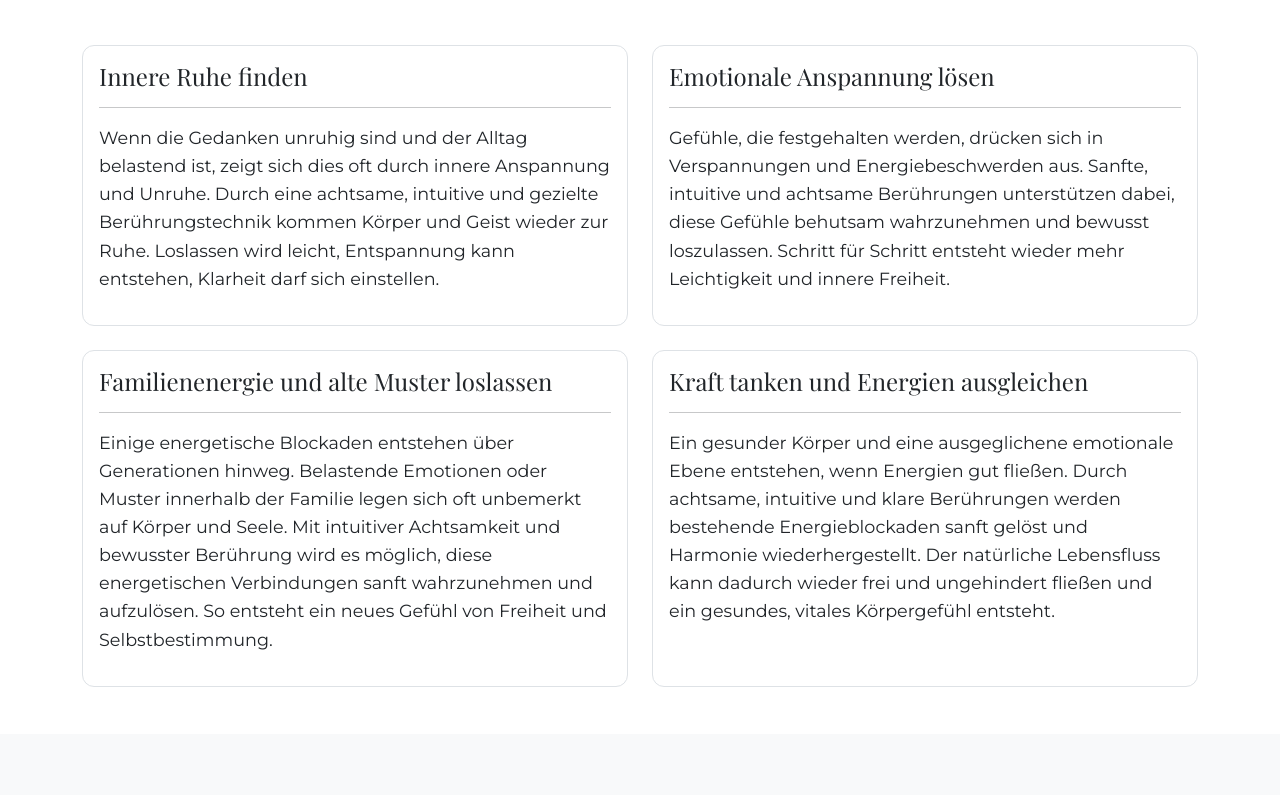
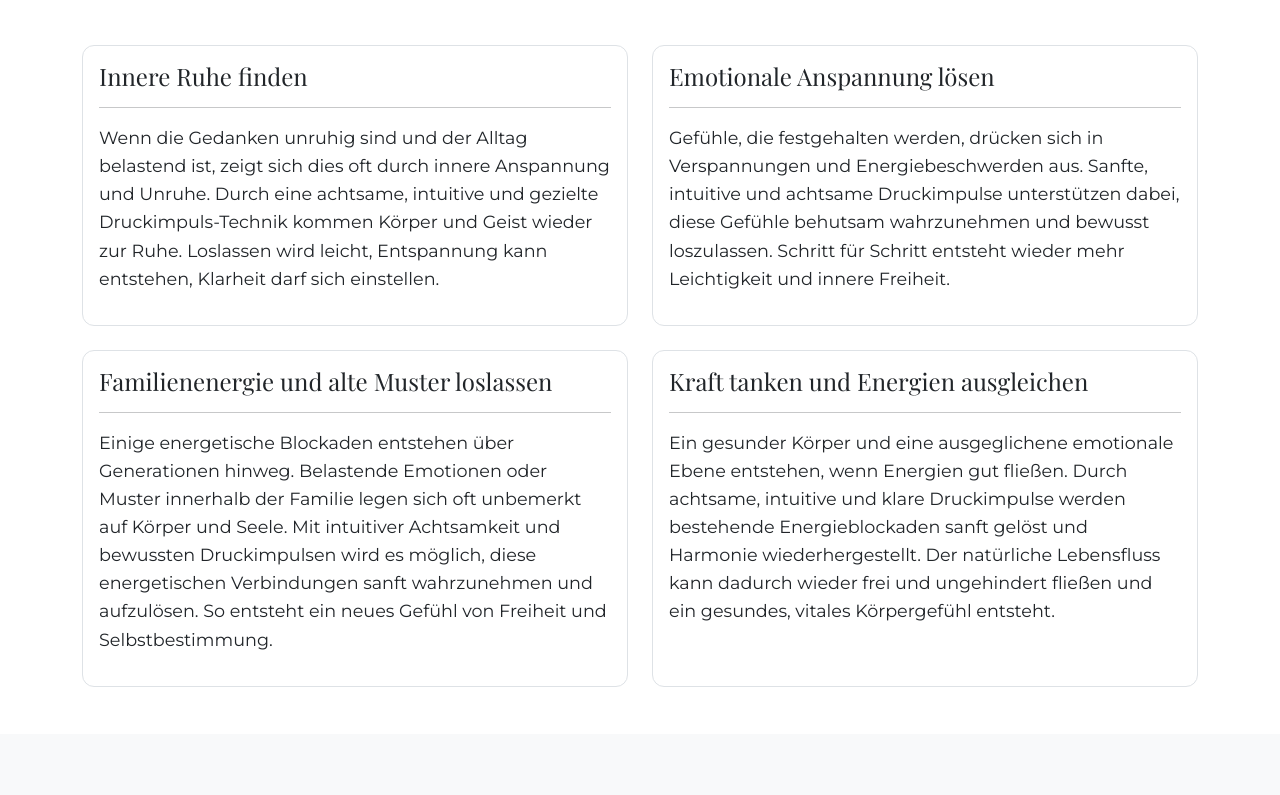
Before and after one commit to ansysic/tanja-lachner.de, a plain HTML site: page index.html in a window 1280 px wide. Shown: the part 942-1737 px from the top of the page. Drawn offline with Linux system fonts and the light colour scheme.

Commit message:
Druckimpulse statt Berührungen

```diff
--- a/index.html
+++ b/index.html
@@ -98,7 +98,7 @@
                 <hr class="mb-3">
                 <p>
                   Wenn die Gedanken unruhig sind und der Alltag belastend ist, zeigt sich dies oft durch innere
-                  Anspannung und Unruhe. Durch eine achtsame, intuitive und gezielte Berührungstechnik kommen Körper und
+                  Anspannung und Unruhe. Durch eine achtsame, intuitive und gezielte Druckimpuls-Technik kommen Körper und
                   Geist wieder zur Ruhe. Loslassen wird leicht, Entspannung kann entstehen, Klarheit darf sich
                   einstellen.
                 </p>
@@ -116,7 +116,7 @@
                 <hr class="mb-3">
                 <p>
                   Gefühle, die festgehalten werden, drücken sich in Verspannungen und Energiebeschwerden aus. Sanfte,
-                  intuitive und achtsame Berührungen unterstützen dabei, diese Gefühle behutsam wahrzunehmen und bewusst
+                  intuitive und achtsame Druckimpulse unterstützen dabei, diese Gefühle behutsam wahrzunehmen und bewusst
                   loszulassen. Schritt für Schritt entsteht wieder mehr Leichtigkeit und innere Freiheit.
                 </p>
               </div>
@@ -134,7 +134,7 @@
                 <p>
                   Einige energetische Blockaden entstehen über Generationen hinweg. Belastende Emotionen oder Muster
                   innerhalb der Familie legen sich oft unbemerkt auf Körper und Seele. Mit intuitiver Achtsamkeit und
-                  bewusster Berührung wird es möglich, diese energetischen Verbindungen sanft wahrzunehmen und
+                  bewussten Druckimpulsen wird es möglich, diese energetischen Verbindungen sanft wahrzunehmen und
                   aufzulösen. So entsteht ein neues Gefühl von Freiheit und Selbstbestimmung.
                 </p>
               </div>
@@ -151,7 +151,7 @@
                 <hr class="mb-3">
                 <p>
                   Ein gesunder Körper und eine ausgeglichene emotionale Ebene entstehen, wenn Energien gut fließen.
-                  Durch achtsame, intuitive und klare Berührungen werden bestehende Energieblockaden sanft gelöst und
+                  Durch achtsame, intuitive und klare Druckimpulse werden bestehende Energieblockaden sanft gelöst und
                   Harmonie wiederhergestellt. Der natürliche Lebensfluss kann dadurch wieder frei und ungehindert
                   fließen und ein gesundes, vitales Körpergefühl entsteht.
                 </p>
@@ -218,7 +218,7 @@
     <div class="container">
       <div class="row">
         <div class="col-md-6">
-          <p class="mb-0">© 2025</p>
+          <p class="mb-0">© 2026</p>
         </div>
         <div class="col-md-6 text-md-end">
           <a href="impressum.html" class="text-white text-decoration-none me-3">Impressum</a>
```
